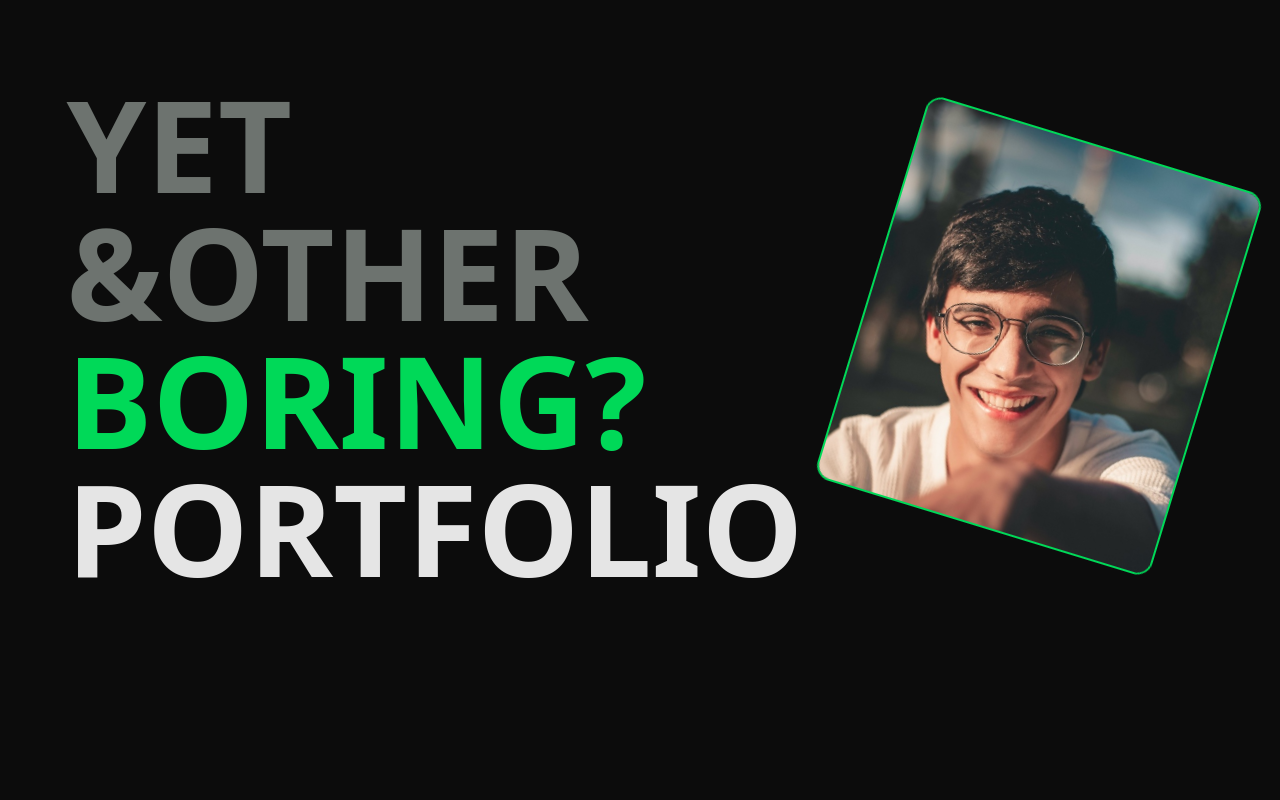
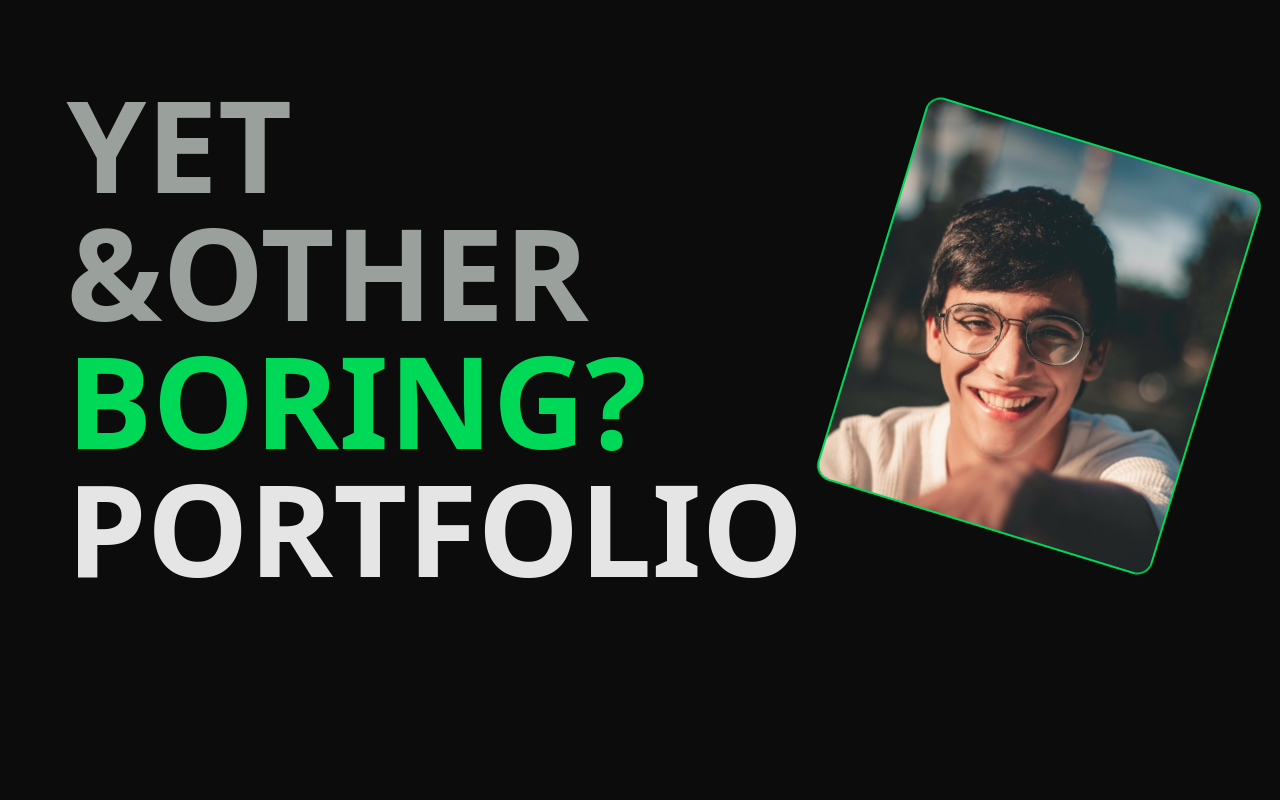
Before and after one commit to shuva7s/SHUVADEEP_PORTFOLIO, a Next.js app: page / in a window 1280 px wide. Shown: the top 800 px of the page. Built offline with nearby package versions, Linux system fonts and the light colour scheme; no server answers.

Commit message:
fixed expand button

```diff
--- a/app/globals.css
+++ b/app/globals.css
@@ -16,7 +16,7 @@
   --secondary: oklch(0.159 0.037 240);
   --secondary-foreground: oklch(0.98 0 0);
   --muted: oklch(0.15 0 0);
-  --muted-foreground: oklch(55% 0.0099 155.0864);
+  --muted-foreground: oklch(70% 0.0099 155.0864);
   --accent: oklch(20.34% 0.0094 155.0864);
   --accent-foreground: oklch(0.98 0 0);
   --destructive: oklch(0.306 0.628 0);
--- a/components/cards/ProjectCard.tsx
+++ b/components/cards/ProjectCard.tsx
@@ -68,7 +68,7 @@ const ProjectCard = ({
             </Button>
             <Dialog>
               <DialogTrigger asChild>
-                <Button variant="secondary" size="icon">
+                <Button variant="secondary" size="icon" aria-label="Expand">
                   <Expand />
                 </Button>
               </DialogTrigger>
```
